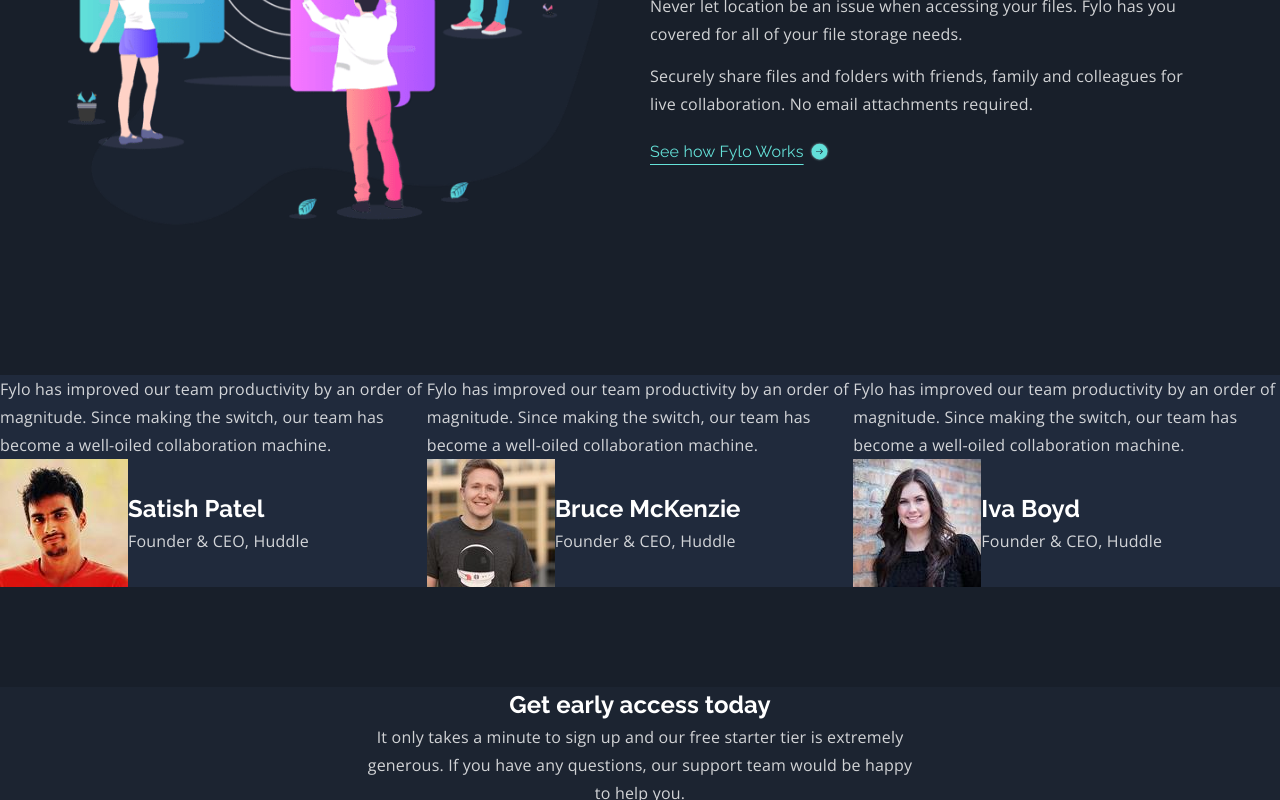
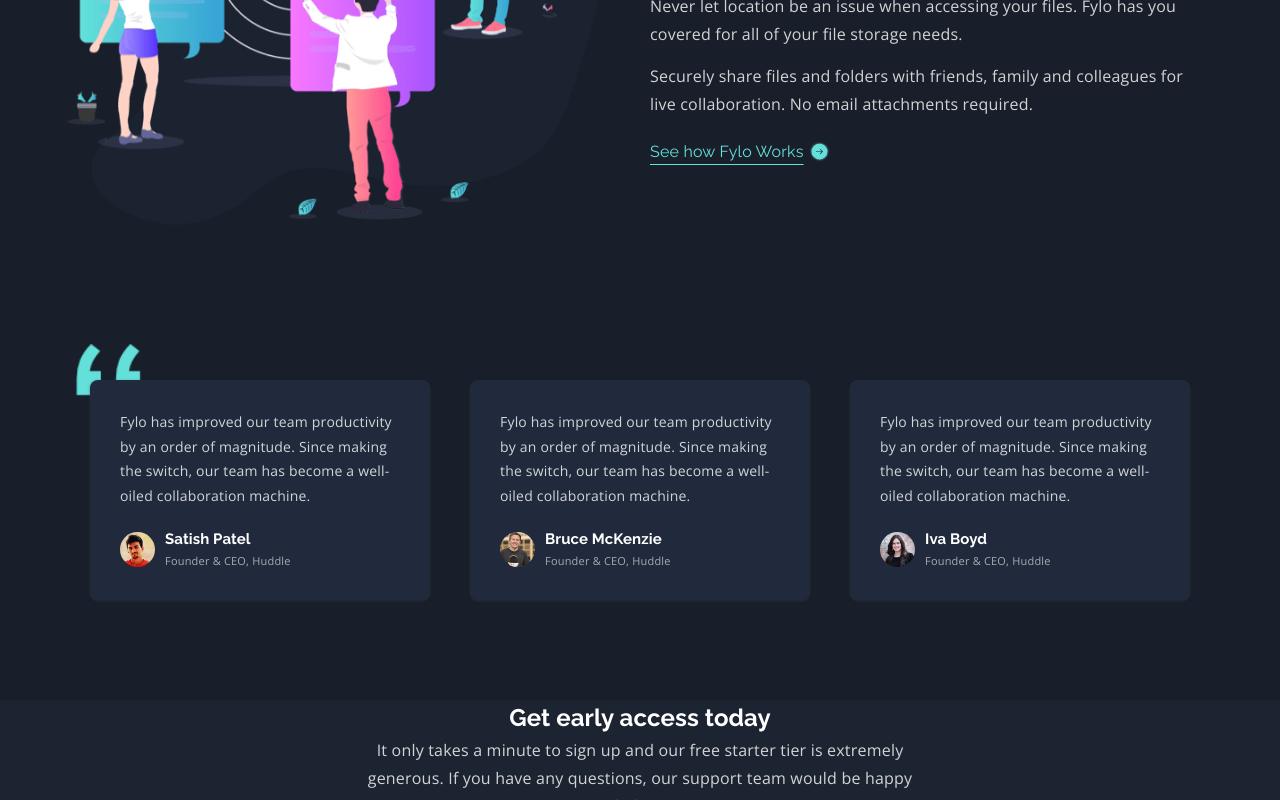
Before and after one commit to VasuBeachoo/fylo-dark-landing-page, a React (Create React App) app: page / in a window 1280 px wide. Shown: the part 1896-2696 px from the top of the page. Built offline with nearby package versions, Linux system fonts and the light colour scheme.

Commit message:
Style testimonials section

```diff
--- a/src/App.js
+++ b/src/App.js
@@ -6,6 +6,7 @@ import collabImg from "./assets/icon-collaboration.svg";
 import anyFileImg from "./assets/icon-any-file.svg";
 import productiveImg from "./assets/illustration-stay-productive.png";
 import arrowIcon from "./assets/icon-arrow.svg";
+import quotesIcon from "./assets/bg-quotes.png";
 import profileOne from "./assets/profile-1.jpg";
 import profileTwo from "./assets/profile-2.jpg";
 import profileThree from "./assets/profile-3.jpg";
@@ -89,6 +90,7 @@ const App = () => {
           </div>
         </section>
         <section className="testimonials">
+          <img src={quotesIcon} alt="quotes" className="testimonials__icon" />
           <Testimonial
             testimonialText="Fylo has improved our team productivity by an order of magnitude. Since making the switch, our team has become a well-oiled collaboration machine."
             imgSrc={profileOne}
--- a/src/css/style.css
+++ b/src/css/style.css
@@ -265,7 +265,7 @@ body {
       -ms-flex-align: center;
           align-items: center;
   width: 100%;
-  margin: 0 0 150px 0;
+  margin: 0 0 155px 0;
   -webkit-box-sizing: border-box;
           box-sizing: border-box;
   padding: 0 50px;
@@ -364,13 +364,21 @@ body {
   -webkit-box-direction: normal;
       -ms-flex-direction: row;
           flex-direction: row;
-  -ms-flex-pack: distribute;
-      justify-content: space-around;
+  -webkit-box-pack: center;
+      -ms-flex-pack: center;
+          justify-content: center;
   -webkit-box-align: center;
       -ms-flex-align: center;
           align-items: center;
   width: 100%;
   margin: 0 0 100px 0;
+}
+
+.testimonials__icon {
+  position: absolute;
+  -webkit-transform: translate(-532px, -121px);
+          transform: translate(-532px, -121px);
+  width: 65px;
 }
 
 .testimonials__testimonial {
@@ -388,18 +396,26 @@ body {
       -ms-flex-align: start;
           align-items: flex-start;
   background-color: #202a3c;
+  width: 280px;
+  border-radius: 8px;
+  padding: 30px;
+  margin: 0 20px;
+  z-index: 1;
+  -webkit-box-shadow: rgba(60, 64, 67, 0.3) 0px 1px 2px 0px, rgba(60, 64, 67, 0.15) 0px 1px 3px 1px;
+          box-shadow: rgba(60, 64, 67, 0.3) 0px 1px 2px 0px, rgba(60, 64, 67, 0.15) 0px 1px 3px 1px;
 }
 
 .testimonials__testimonial-paragraph {
   color: white;
   font-family: "Open Sans", sans-serif;
-  font-size: 16px;
+  font-size: 14px;
   font-weight: 400;
   opacity: 0.8;
   letter-spacing: 0.2px;
-  line-height: 28px;
+  line-height: 24.5px;
   max-width: 550px;
   margin: 0;
+  margin: 0 0 20px 0;
 }
 
 .testimonials__author {
@@ -416,6 +432,12 @@ body {
   -webkit-box-align: center;
       -ms-flex-align: center;
           align-items: center;
+}
+
+.testimonials__img {
+  width: 35px;
+  border-radius: 100%;
+  margin: 0 10px 0 0;
 }
 
 .testimonials__info {
@@ -437,10 +459,10 @@ body {
 .testimonials__name {
   color: white;
   font-family: "Raleway", sans-serif;
-  font-size: 24px;
+  font-size: 15px;
   font-weight: 700;
   letter-spacing: 0.1px;
-  line-height: 36px;
+  line-height: 22.5px;
   max-width: 600px;
   margin: 0;
 }
@@ -448,13 +470,14 @@ body {
 .testimonials__title {
   color: white;
   font-family: "Open Sans", sans-serif;
-  font-size: 16px;
+  font-size: 11px;
   font-weight: 400;
   opacity: 0.8;
   letter-spacing: 0.2px;
-  line-height: 28px;
+  line-height: 19.25px;
   max-width: 550px;
   margin: 0;
+  opacity: 0.6;
 }
 
 .cta {
--- a/src/css/style.scss
+++ b/src/css/style.scss
@@ -207,7 +207,7 @@ body {
 
 .highlight {
   @include flex(row, flex-start, center);
-  @include section(150px);
+  @include section(155px);
   box-sizing: border-box;
   padding: 0 50px;
 
@@ -258,20 +258,40 @@ body {
 }
 
 .testimonials {
-  @include flex(row, space-around, center);
-  @include section();
+  @include flex(row, center, center);
+  @include section(100px);
+
+  &__icon {
+    position: absolute;
+    transform: translate(-532px, -121px);
+    width: 65px;
+  }
 
   &__testimonial {
     @include flex(column, flex-start, flex-start);
     background-color: color(Dark-Blue-Testimonial);
+    width: 280px;
+    border-radius: 8px;
+    padding: 30px;
+    margin: 0 20px;
+    z-index: 1;
+    box-shadow: rgba(60, 64, 67, 0.3) 0px 1px 2px 0px,
+      rgba(60, 64, 67, 0.15) 0px 1px 3px 1px;
   }
 
   &__testimonial-paragraph {
-    @include paragraph();
+    @include paragraph(14px);
+    margin: 0 0 20px 0;
   }
 
   &__author {
     @include flex(row, flex-start, center);
+  }
+
+  &__img {
+    width: 35px;
+    border-radius: 100%;
+    margin: 0 10px 0 0;
   }
 
   &__info {
@@ -279,11 +299,12 @@ body {
   }
 
   &__name {
-    @include heading();
+    @include heading(15px);
   }
 
   &__title {
-    @include paragraph();
+    @include paragraph(11px);
+    opacity: 0.6;
   }
 }
 
```
